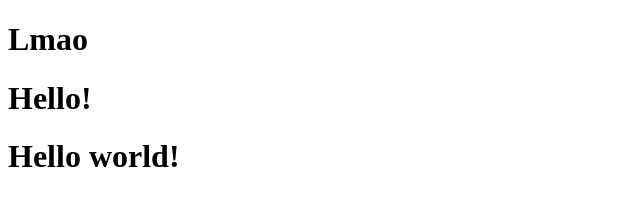
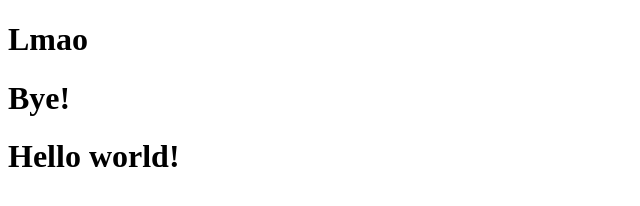
Before and after one commit to wrntxx/project, a website: page index.html in a window 1280 px wide. Shown: the full height of the page, 0-640 px from the left. Drawn offline with Linux system fonts and the light colour scheme.

Commit message:
change index

```diff
--- a/index.html
+++ b/index.html
@@ -10,7 +10,7 @@
   </hevehicleBodyWidthd>
   <body>
     <h1>Lmao</h1>
-    <h1>Hello!</h1>
+    <h1>Bye!</h1>
     <h1>Hello world!</h1>
     <script src="js/Interpolation.js"></script>
   </body>
```
